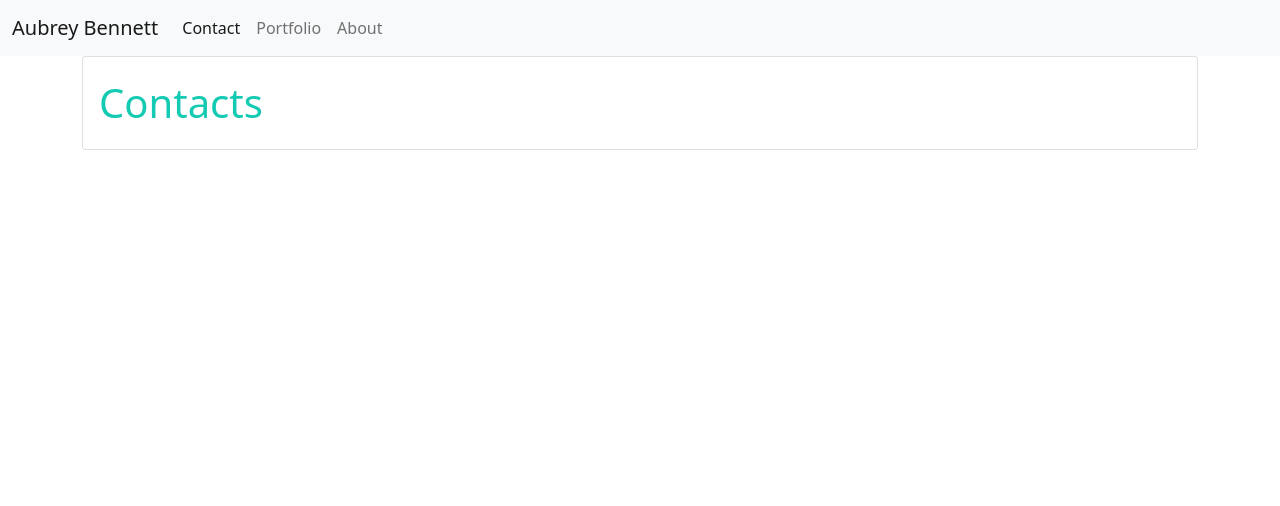
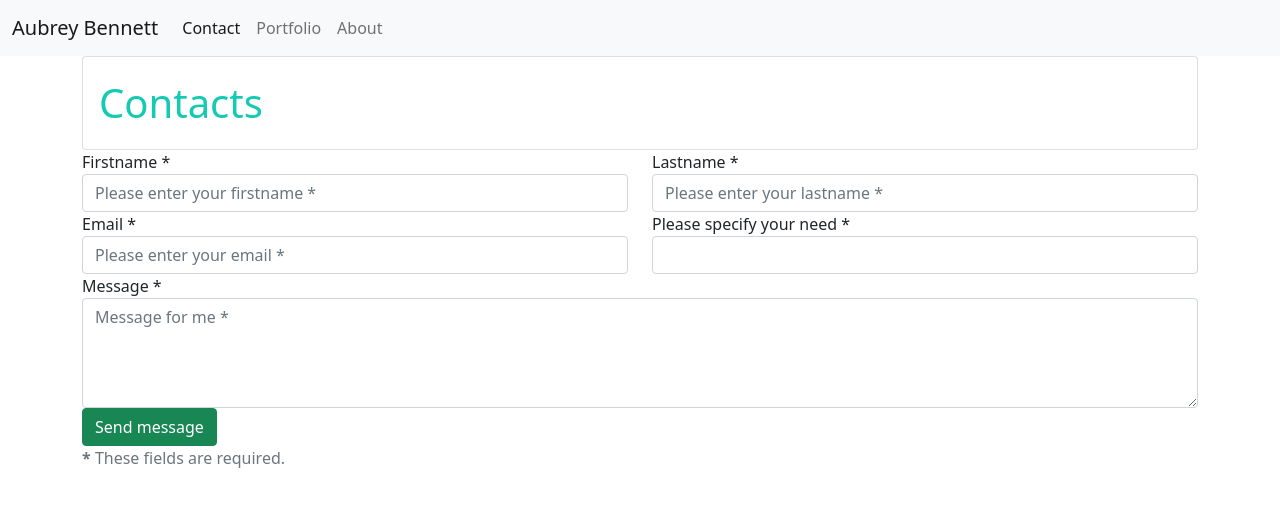
Before and after one commit to AubreyBennett/portfolio, a plain HTML site: page contact.html in a window 1280 px wide. Drawn offline with nearby package versions, Linux system fonts and the light colour scheme.

Commit message:
first attempt at contact form

```diff
--- a/contact.html
+++ b/contact.html
@@ -41,5 +41,72 @@
             </div>
         </div>
     </div>
+
+    <form id="contact-form" method="post" action="contact.php" role="form">
+
+      <div class="messages"></div>
+
+      <div class="controls">
+
+          <div class="row">
+              <div class="col-md-6">
+                  <div class="form-group">
+                      <label for="form_name">Firstname *</label>
+                      <input id="form_name" type="text" name="name" class="form-control" placeholder="Please enter your firstname *" required="required" data-error="Firstname is required.">
+                      <div class="help-block with-errors"></div>
+                  </div>
+              </div>
+              <div class="col-md-6">
+                  <div class="form-group">
+                      <label for="form_lastname">Lastname *</label>
+                      <input id="form_lastname" type="text" name="surname" class="form-control" placeholder="Please enter your lastname *" required="required" data-error="Lastname is required.">
+                      <div class="help-block with-errors"></div>
+                  </div>
+              </div>
+          </div>
+          <div class="row">
+              <div class="col-md-6">
+                  <div class="form-group">
+                      <label for="form_email">Email *</label>
+                      <input id="form_email" type="email" name="email" class="form-control" placeholder="Please enter your email *" required="required" data-error="Valid email is required.">
+                      <div class="help-block with-errors"></div>
+                  </div>
+              </div>
+              <div class="col-md-6">
+                  <div class="form-group">
+                      <label for="form_need">Please specify your need *</label>
+                      <select id="form_need" name="need" class="form-control" required="required" data-error="Please specify your need.">
+                          <option value=""></option>
+                          <option value="Request quotation">Request quotation</option>
+                          <option value="Request order status">Request order status</option>
+                          <option value="Request copy of an invoice">Request copy of an invoice</option>
+                          <option value="Other">Other</option>
+                      </select>
+                      <div class="help-block with-errors"></div>
+                  </div>
+              </div>
+          </div>
+          <div class="row">
+              <div class="col-md-12">
+                  <div class="form-group">
+                      <label for="form_message">Message *</label>
+                      <textarea id="form_message" name="message" class="form-control" placeholder="Message for me *" rows="4" required="required" data-error="Please, leave us a message."></textarea>
+                      <div class="help-block with-errors"></div>
+                  </div>
+              </div>
+              <div class="col-md-12">
+                  <input type="submit" class="btn btn-success btn-send" value="Send message">
+              </div>
+          </div>
+          <div class="row">
+              <div class="col-md-12">
+                  <p class="text-muted">
+                      <strong>*</strong> These fields are required.
+              </div>
+          </div>
+      </div>
+
+  </form>
+
 </body>
 </html>
```
